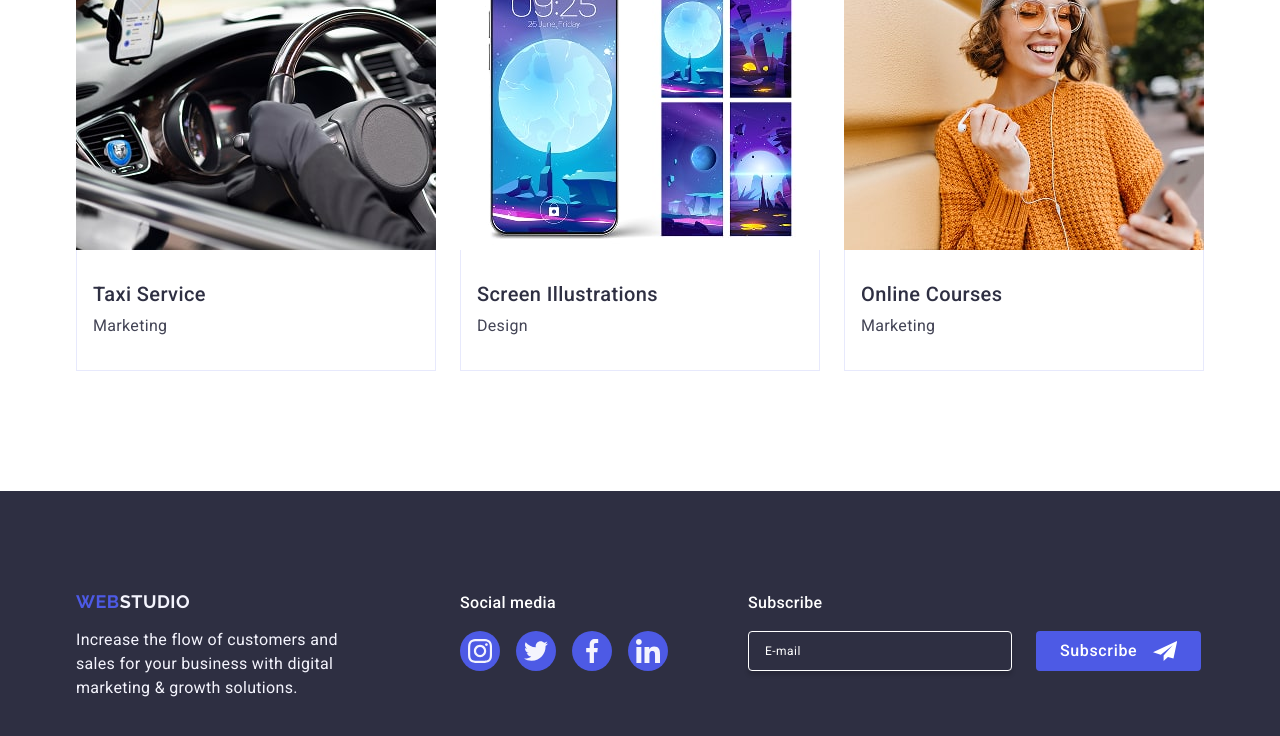
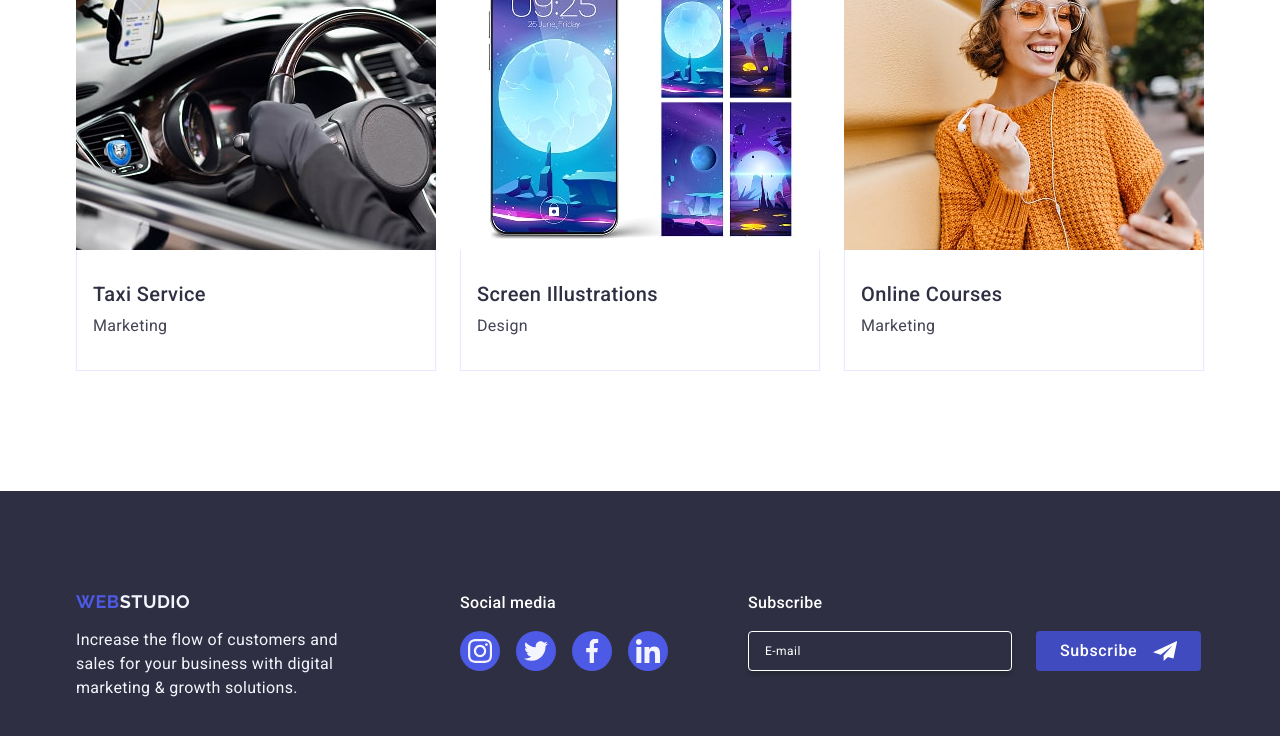
Before and after one commit to klymkov-ivan/goit-markup-hw-05, a plain HTML site: page index.html in a window 1280 px wide. In both pictures the pointer is over the button "Subscribe". Shown: the part 2668-3404 px from the top of the page. Drawn offline with nearby package versions, Linux system fonts and the light colour scheme.

Commit message:
subscribe-btn

```diff
--- a/css/styles.css
+++ b/css/styles.css
@@ -539,6 +539,12 @@ button {
   letter-spacing: 0.04em;
   text-align: center;
   color: #fff;
+  transition: background-color 250ms cubic-bezier(0.4, 0, 0.2, 1);
+}
+
+.subscribe-btn:hover,
+.subscribe-btn:focus {
+  background-color: #404bbf;
 }
 
 .subscribe-icon {
```
